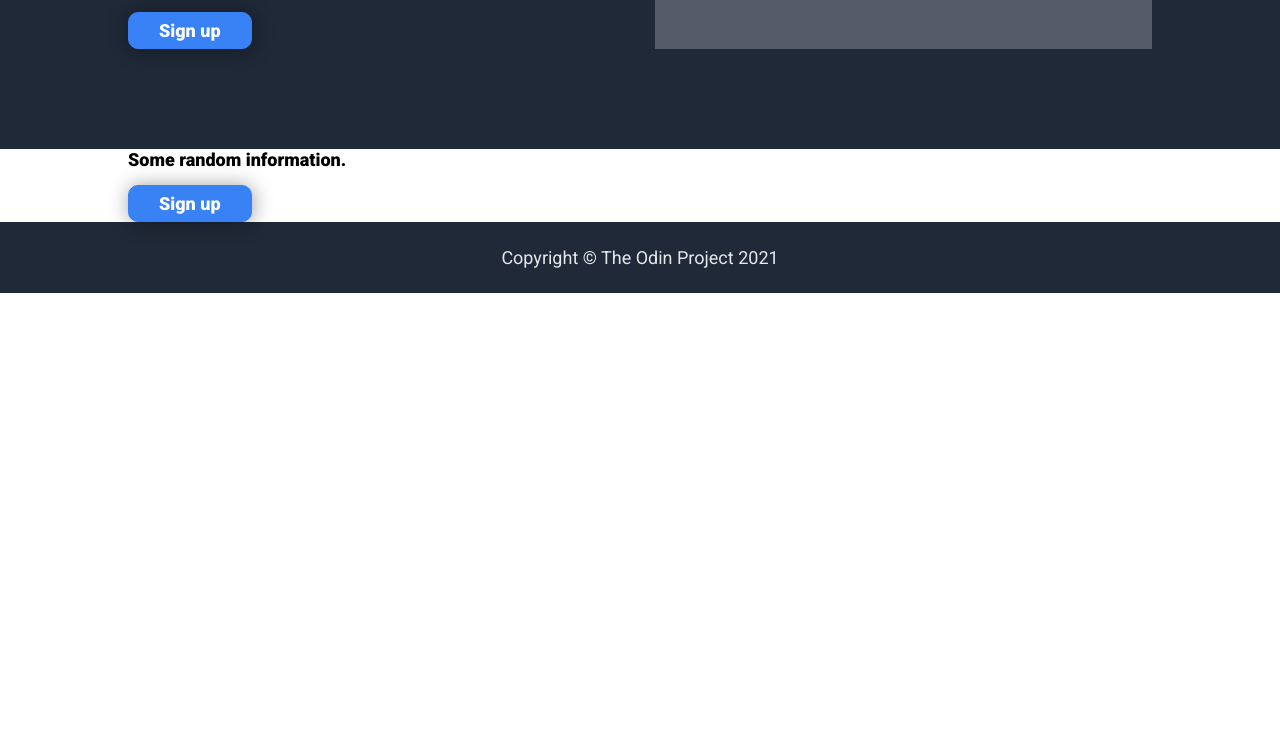
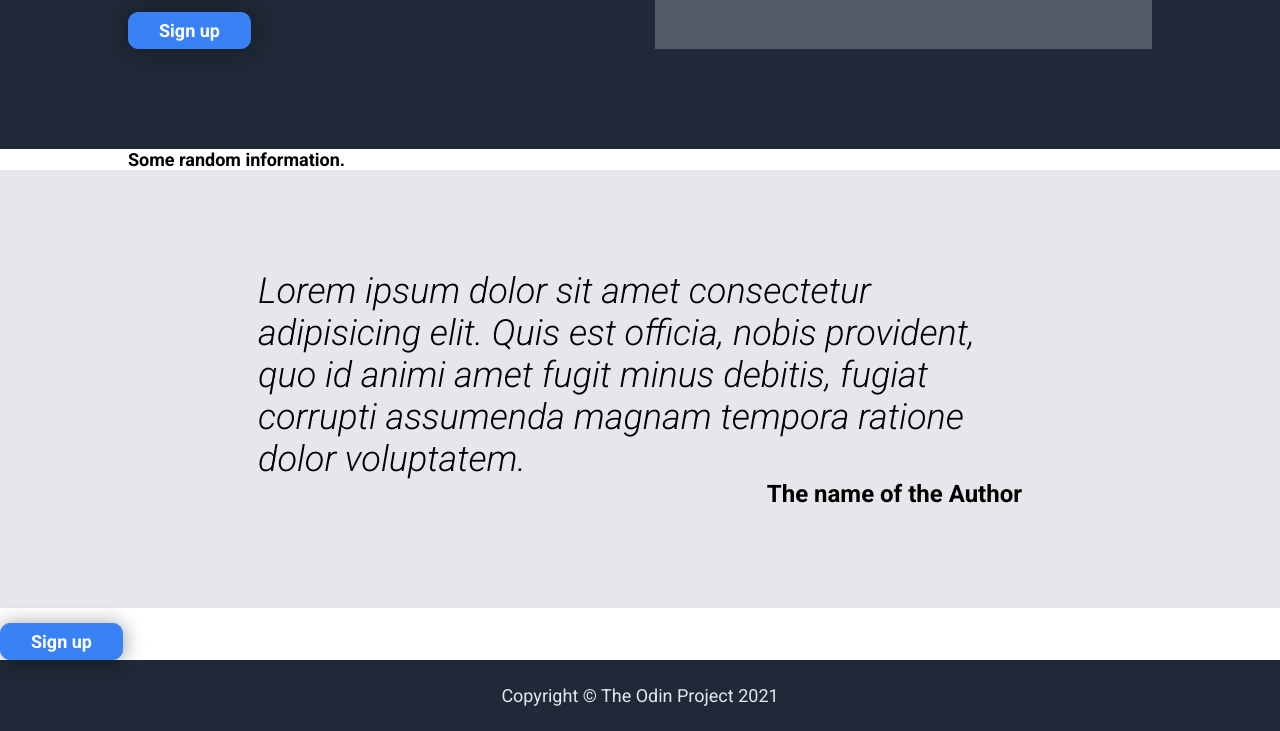
Before and after one commit to asaks84/theOdinProject-lessons, a plain HTML site: page landingPage-exercise/index.html in a window 1280 px wide. Shown: the part 328-1059 px from the top of the page. Before the commit the page ends 800 px from the top, so only its background shows below. Drawn offline with Linux system fonts and the light colour scheme.

Commit message:
header, hero, quotes and footer is ok

```diff
--- a/landingPage-exercise/index.html
+++ b/landingPage-exercise/index.html
@@ -8,7 +8,7 @@
 
     <link rel="preconnect" href="https://fonts.googleapis.com">
 <link rel="preconnect" href="https://fonts.gstatic.com" crossorigin>
-    <link href="https://fonts.googleapis.com/css2?family=Roboto:wght@400;900&display=swap" rel="stylesheet">
+<link href="https://fonts.googleapis.com/css2?family=Roboto:ital,wght@0,300;0,400;0,700;0,900;1,300&display=swap" rel="stylesheet">
     <link rel="stylesheet" href="./style.css">
 
     <title>landing page model</title>
@@ -48,7 +48,8 @@
     </div>
 
     <!-- RANDOM INFORMATION -->
-    <main class="center">
+    <main>
+        <div class="center">
             <h1>Some random information.</h1>
             <div class="main-boxes">
                 <div class="images"></div>
@@ -66,12 +67,18 @@
                 <div class="images"></div>
                 <em></em>
             </div>
+        </div>
 
         <!-- QUOTES -->
         <div id="quotes">
+            <div class="center">
                 <div class="quote">
-                <p></p>
-                <p class="author"></p>
+                    <p>Lorem ipsum dolor sit amet consectetur adipisicing elit. Quis est officia, nobis provident, quo
+                        id
+                        animi amet fugit minus debitis, fugiat corrupti assumenda magnam tempora ratione dolor
+                        voluptatem.</p>
+                    <em class="author">The name of the Author</em>
+                </div>
             </div>
         </div>
 
--- a/landingPage-exercise/style.css
+++ b/landingPage-exercise/style.css
@@ -103,3 +103,24 @@ footer p {
 }
 
 /* Random Information */
+
+/* Quotes */
+#quotes {
+    background-color: #e5e7eb;
+}
+.quote {
+    padding: 100px 130px;
+}
+.quote p {
+    /* text-align: justify; */
+    font-size: 36px;
+    font-weight: 300;
+    font-style: italic;
+}
+.quote em {
+    display: block;
+    font-weight: bold;
+    text-align: right;
+    font-style: normal;
+    font-size: 24px;
+}
```
Lines whose indentation alone changed are shown as unchanged.
